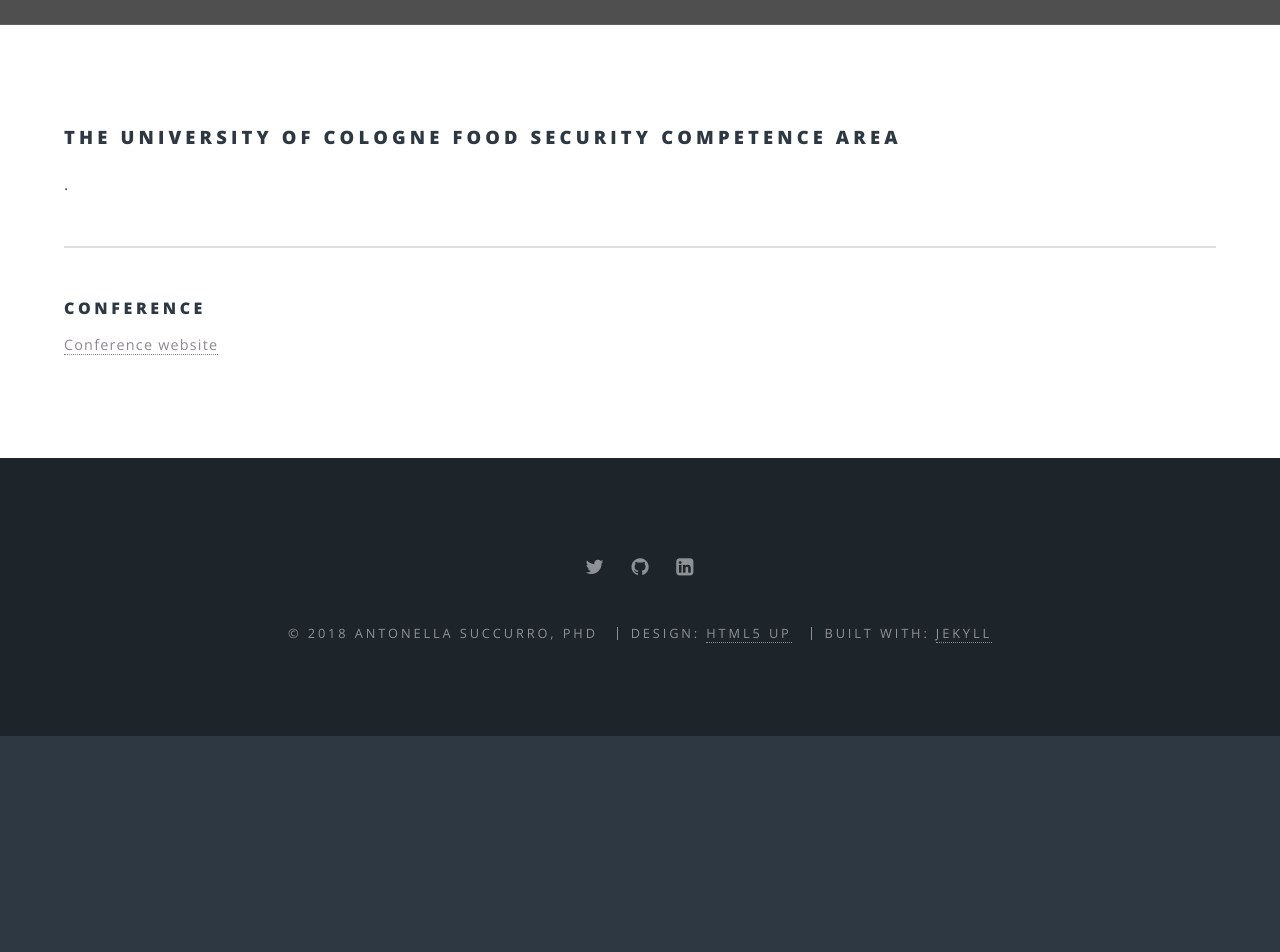
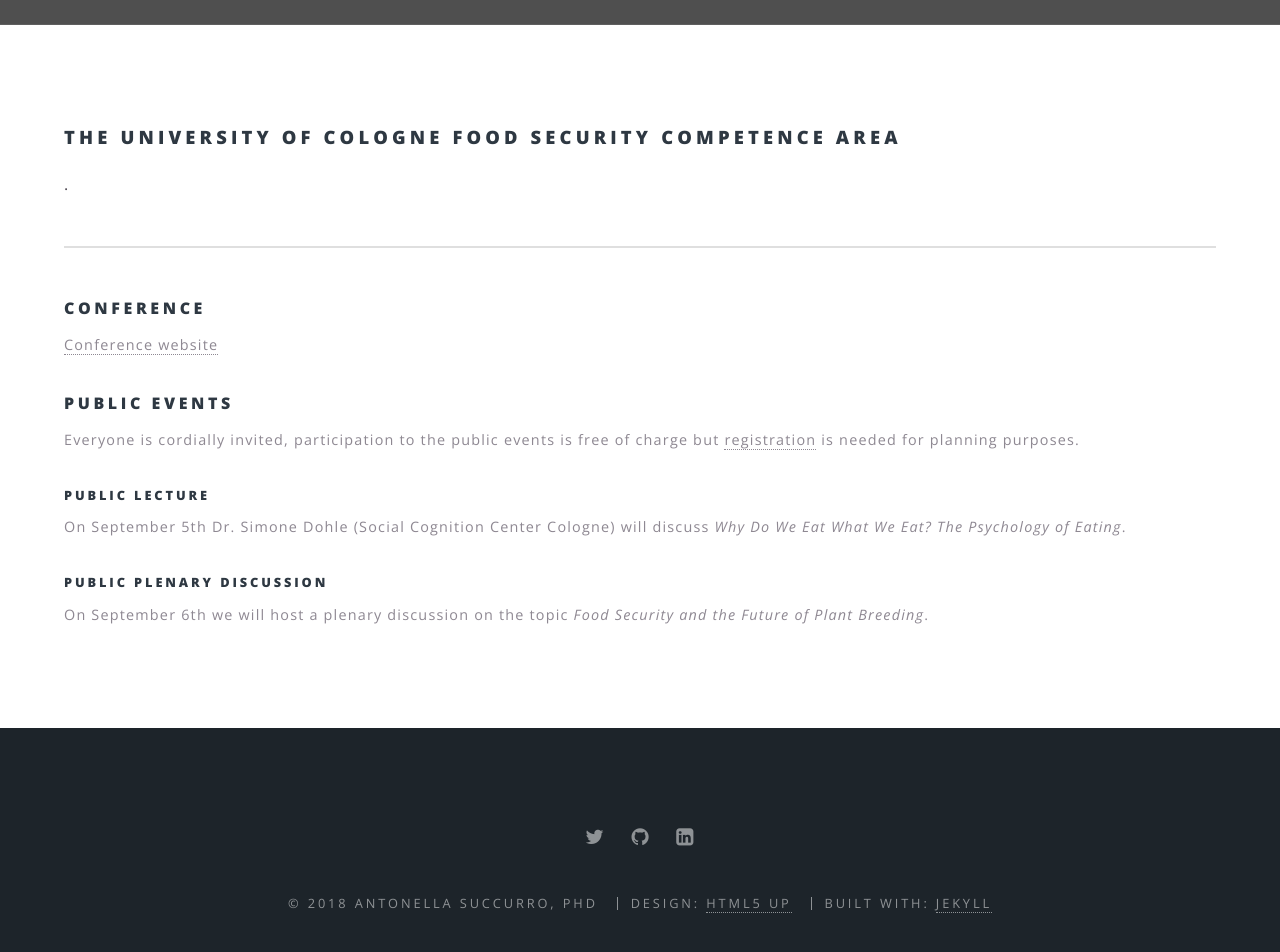
Before and after one commit to asuccurro/asuccurro.github.io, a Jekyll site: the page built from announcements/food-security.html, in a window 1280 px wide and 1367 px high. Shown: the part 361-1313 px from the top of the window. Built offline with Jekyll 4.4.1, drawn with Linux system fonts in a browser that asks for light colours; grey boxes are pictures that could not be loaded.

Commit message:
Food Security public events

```diff
--- a/announcements/food-security.html
+++ b/announcements/food-security.html
@@ -12,6 +12,18 @@ subtitle: 5-7 September 2018 in Cologne, Germany
     <p>
       <a href="https://www.ceplas.eu/en/discover/competence-area-food-security/conference-on-food-for-future/">Conference website</a>
 </p>
+    <h4>Public events</h4>
+    <p>
+     Everyone is cordially invited, participation to the public events is free of charge but <a href="https://www.portal.uni-koeln.de/index.php?id=13667">registration</a> is needed for planning purposes.
+    </p>
+    <h5>Public lecture</h5>
+    <p>
+      On September 5th Dr. Simone Dohle (Social Cognition Center Cologne) will discuss <i>Why Do We Eat What We Eat? The Psychology of Eating</i>.
+    </p>
+    <h5>Public plenary discussion</h5>
+    <p>
+On September 6th we will host a plenary discussion on the topic <i>Food Security and the Future of Plant Breeding</i>.
+    </p>
   </header>
   <p></p>
 </section>
```
